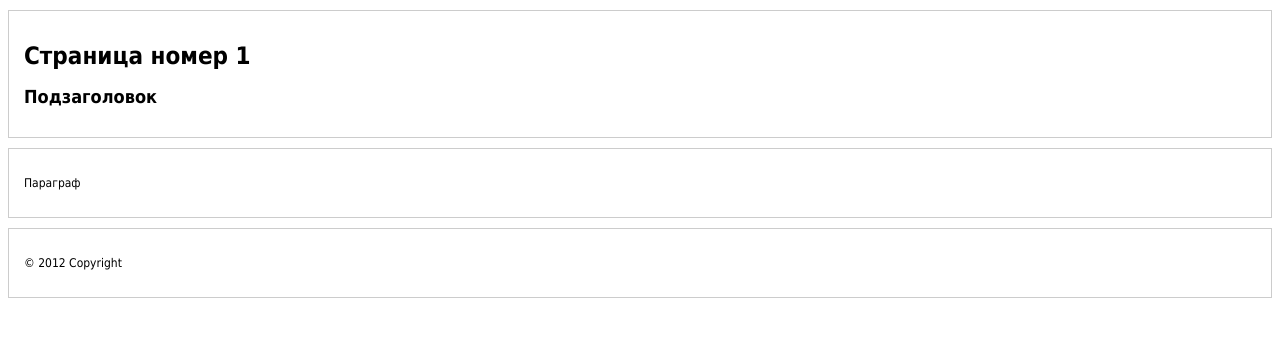
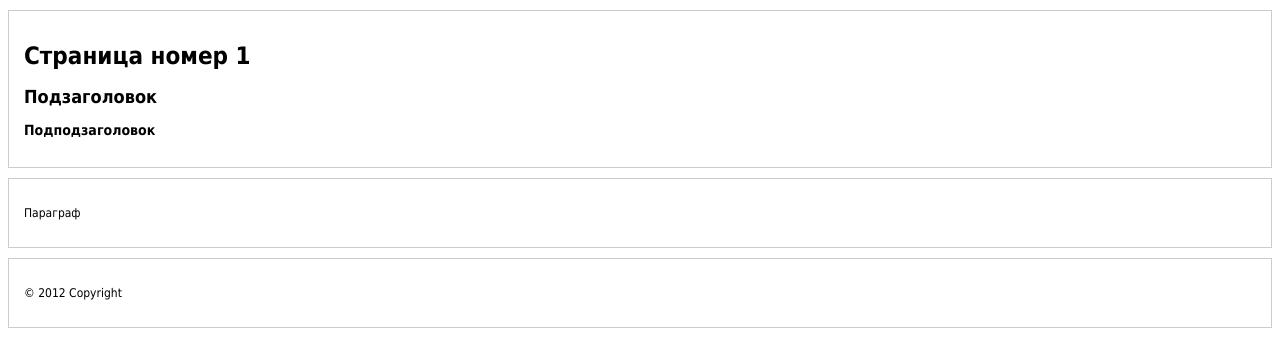
Before and after one commit to ryabov-viktor/alt-f4, a plain HTML site: page index.html in a window 1280 px wide. Drawn offline with Linux system fonts and the light colour scheme.

Commit message:
add subsubheader

```diff
--- a/index.html
+++ b/index.html
@@ -12,6 +12,7 @@
   <div id="header">
     <h1>Страница номер 1</h1>
     <h2>Подзаголовок</h2>
+    <h3>Подподзаголовок</h3>
   </div>
   <div id="content">
     <p>Параграф</p>
```
